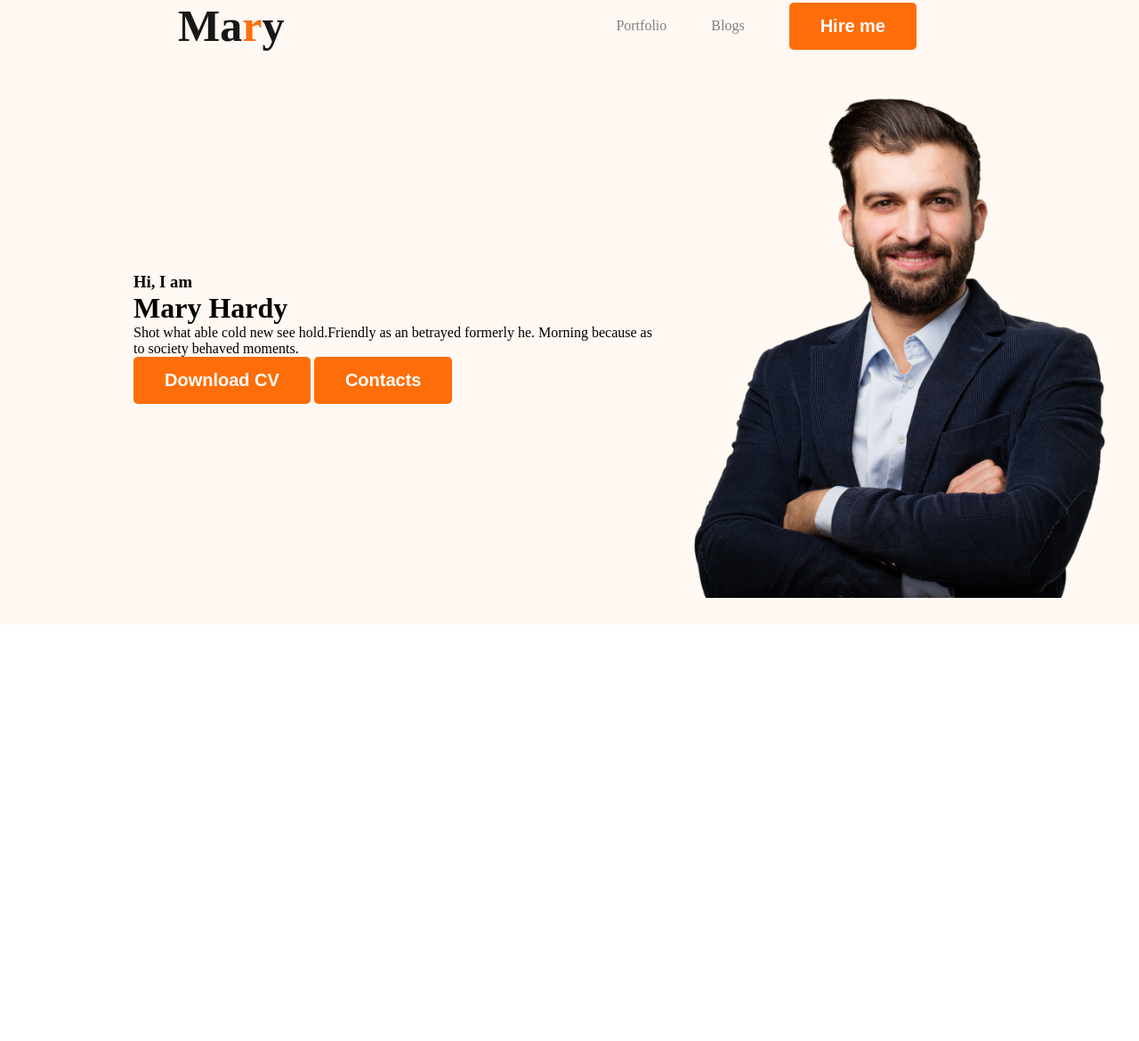
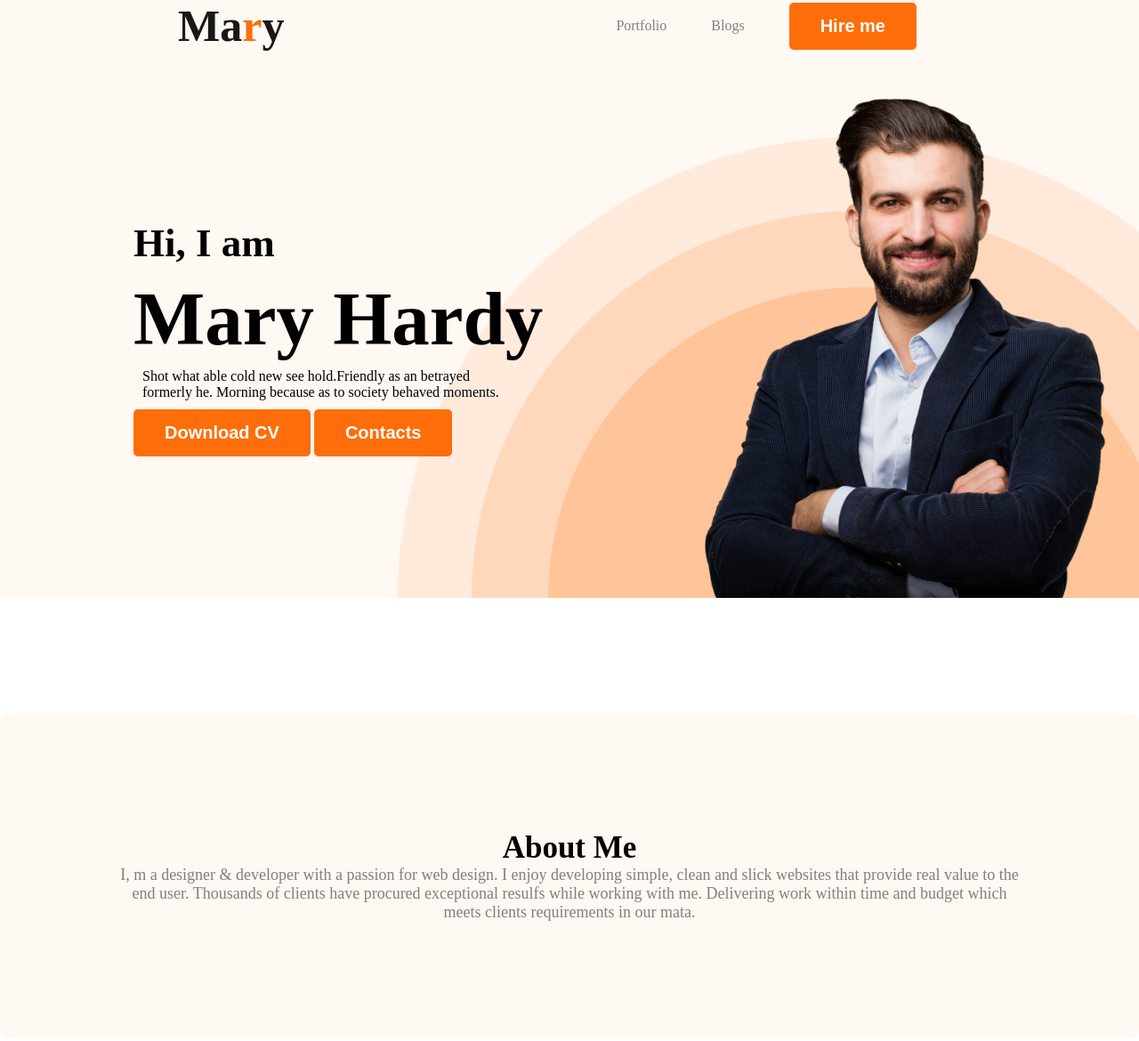
Before and after one commit to ZahidTurjo/developer-portfolio, a plain HTML site: page index.html in a window 1280 px wide. Shown: the whole page at 89% size. Before the commit the page ends 800 px from the top, so only its background shows below. Drawn offline with Linux system fonts and the light colour scheme.

Commit message:
about section created

```diff
--- a/index.html
+++ b/index.html
@@ -21,7 +21,7 @@
     <div>
         <h3 class="banner-greeting">Hi, I  am</h3>
         <h1 class="banner-title">Mary Hardy</h1>
-        <p>Shot what able cold new see hold.Friendly as an betrayed formerly he. Morning because as to society behaved moments.</p>
+        <p class="banner-discription">Shot what able cold new see hold.Friendly as an betrayed formerly he. Morning because as to society behaved moments.</p>
    <button class="btn-primary"  >Download CV</button>
    <button class="btn-primary"  >Contacts</button>
 
@@ -34,7 +34,11 @@
 
 
 <main>
+<section class="about">
+    <h3 class="section-title">About Me</h3>
+    <p class="section-discription">I, m a designer & developer with a passion for web design. I enjoy developing simple, clean and slick websites that provide real value to the end user. Thousands of clients have procured exceptional resulfs while working with me. Delivering work within time and budget which meets clients requirements in our mata.</p>
 
+</section>
 
 </main>
 <footer>
--- a/styles/style.css
+++ b/styles/style.css
@@ -42,15 +42,51 @@ nav a{
 }
 header{
    background-color:#FFF8F3;
+   background-image:url('../images/header_bg.png');
+background-repeat: no-repeat;
+background-position: bottom right;
 }
+
 .banner{
-    padding:30px 30px 30px 150px;
+    padding:30px 30px 0px 150px;
     display: flex;
     align-items: center;
+    justify-content: space-between;
 
 }
 .banner-image{
     height: 584px;
-    width:676px ;
+    width:500px ;
     /* margin-bottom: 0px; */
 }
+.banner-greeting{
+    font-size: 45px;
+    font-weight: 600;
+    margin-bottom: 10px;
+}
+.banner-title{
+    font-size: 85px;
+    font-weight: 700;
+    margin-bottom: 7px;
+}
+.banner-discription{
+    margin: 5px 10px 10px ;
+    width: 70%;
+}
+.about{
+    padding: 131px;
+    border-radius: 10px;
+background: #FFF8F3;
+margin: 130px 0;
+}
+.section-title{
+    text-align: center;
+    font-size: 35px;
+    font-weight: 700;
+}
+.section-discription{
+    font-size: 18px;
+    font-weight: 400;
+    text-align: center;
+    color: grey;
+}
```
